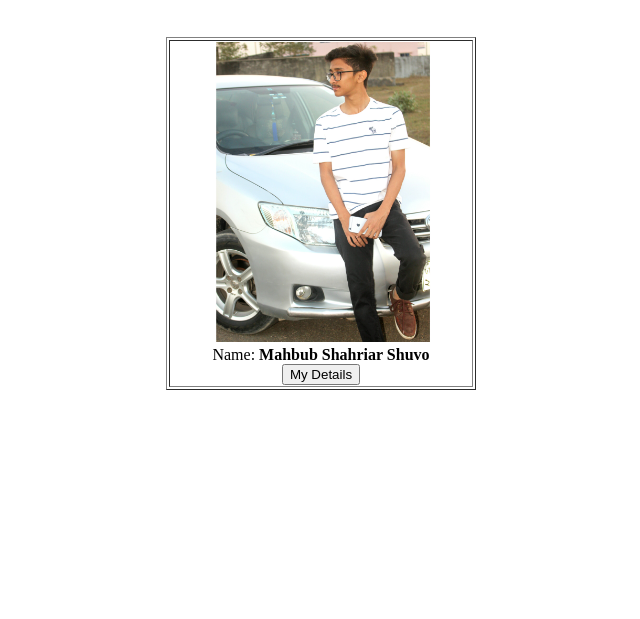
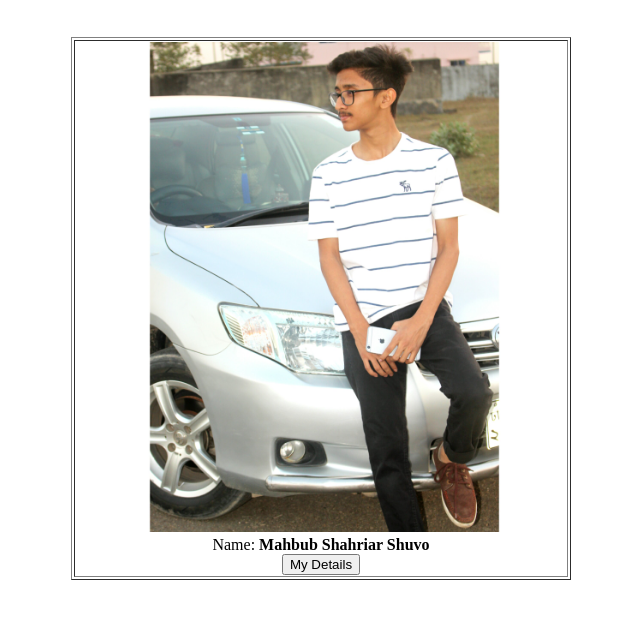
Before and after one commit to mahbubshahriar99/mahbubshahriar99.github.io, a plain HTML site: page index.html in a window 1280 px wide. Shown: the part 61-680 px from the top of the page, without its empty margins (319-959 px from the left). Drawn offline with Linux system fonts and the light colour scheme.

Commit message:
Update index.html

```diff
--- a/index.html
+++ b/index.html
@@ -15,7 +15,7 @@
 				<td>
 					<div style="text-align:center;">
 						<img src="shuvo.jpg" alt="Mahbub Shahriar Shuvo"
-						style="height:300px;">
+						style=" height:490px;width:490px">
 					</div></center>
 				<center>
 				Name: <b> Mahbub Shahriar Shuvo </b> <br>
```
